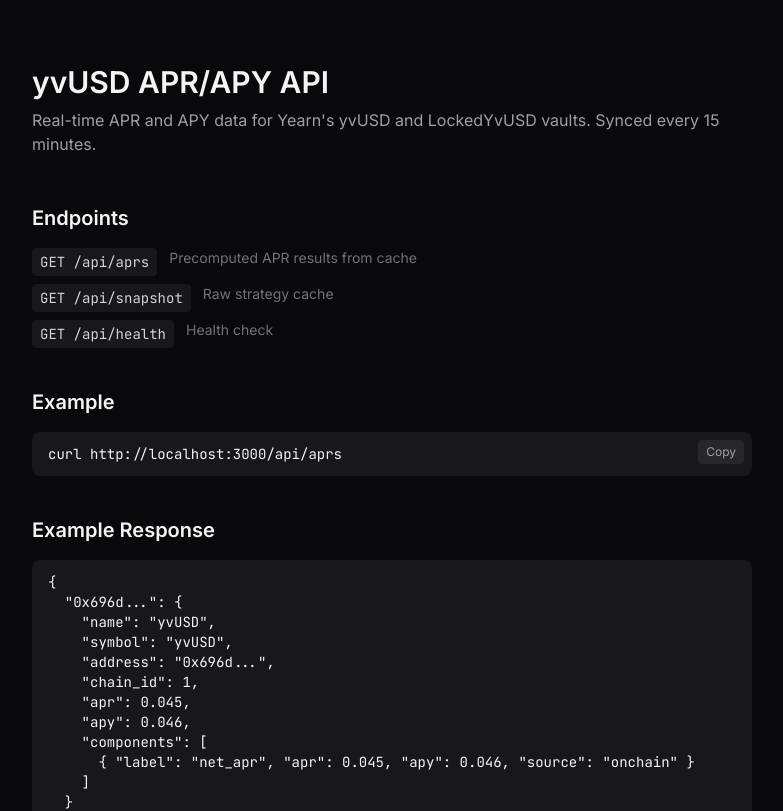
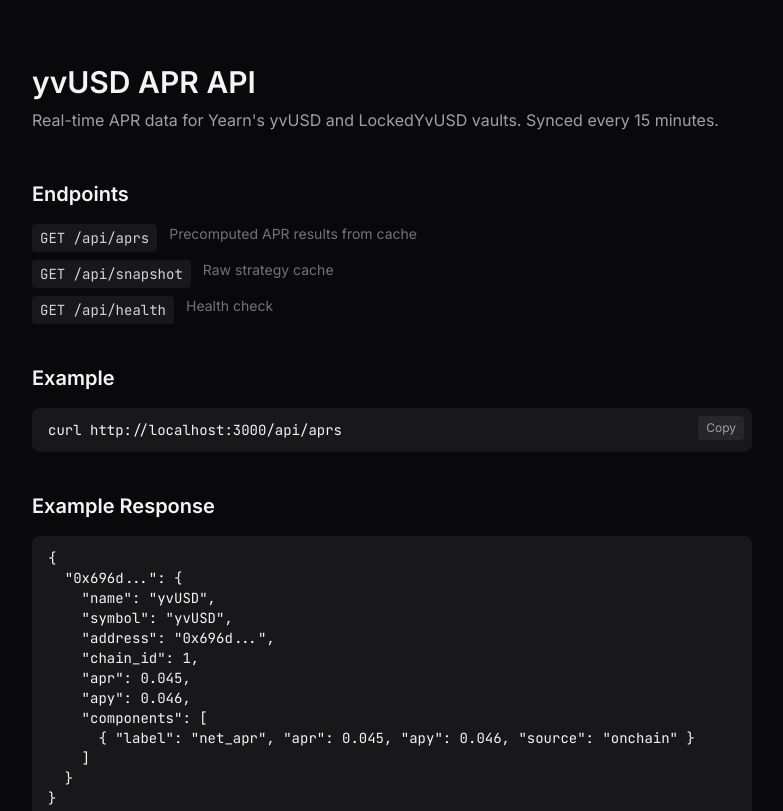
Before and after one commit to yearn/yearn-yvusd-apr-service, a Next.js app: page / in a window 1280 px wide. Shown: the top 811 px of the page, without its empty margins (248-1031 px from the left). Built offline with nearby package versions, Linux system fonts and the light colour scheme.

Commit message:
Revert lander headings to APR-only labeling
Co-Authored-By: JuniorDevBot <bot@juniordevbot.app>

```diff
--- a/app/page.tsx
+++ b/app/page.tsx
@@ -20,16 +20,16 @@
   return (
     <main className="max-w-3xl mx-auto px-6 py-16">
       <header className="mb-12">
-        <h1 className="text-3xl font-semibold mb-2">yvUSD APR/APY API</h1>
+        <h1 className="text-3xl font-semibold mb-2">yvUSD APR API</h1>
         <p className="text-zinc-400">
-          Real-time APR and APY data for Yearn{"'"}s yvUSD and LockedYvUSD vaults.
+          Real-time APR data for Yearn{"'"}s yvUSD and LockedYvUSD vaults.
           Synced every 15 minutes.
         </p>
       </header>
 
       {vaults.length > 0 && (
         <section className="mb-10">
-          <h2 className="text-xl font-semibold mb-4">Latest APRs / APYs</h2>
+          <h2 className="text-xl font-semibold mb-4">Latest APRs</h2>
           <div className="overflow-x-auto">
             <table className="w-full text-sm">
               <thead>
```
